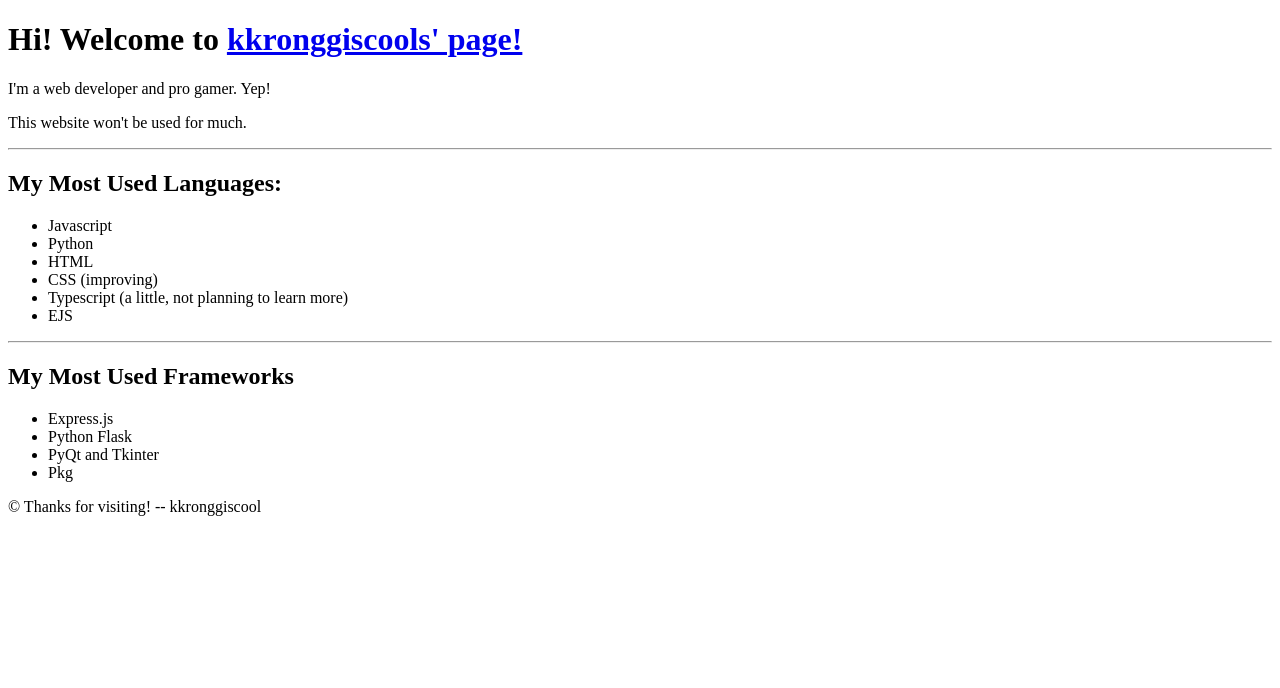
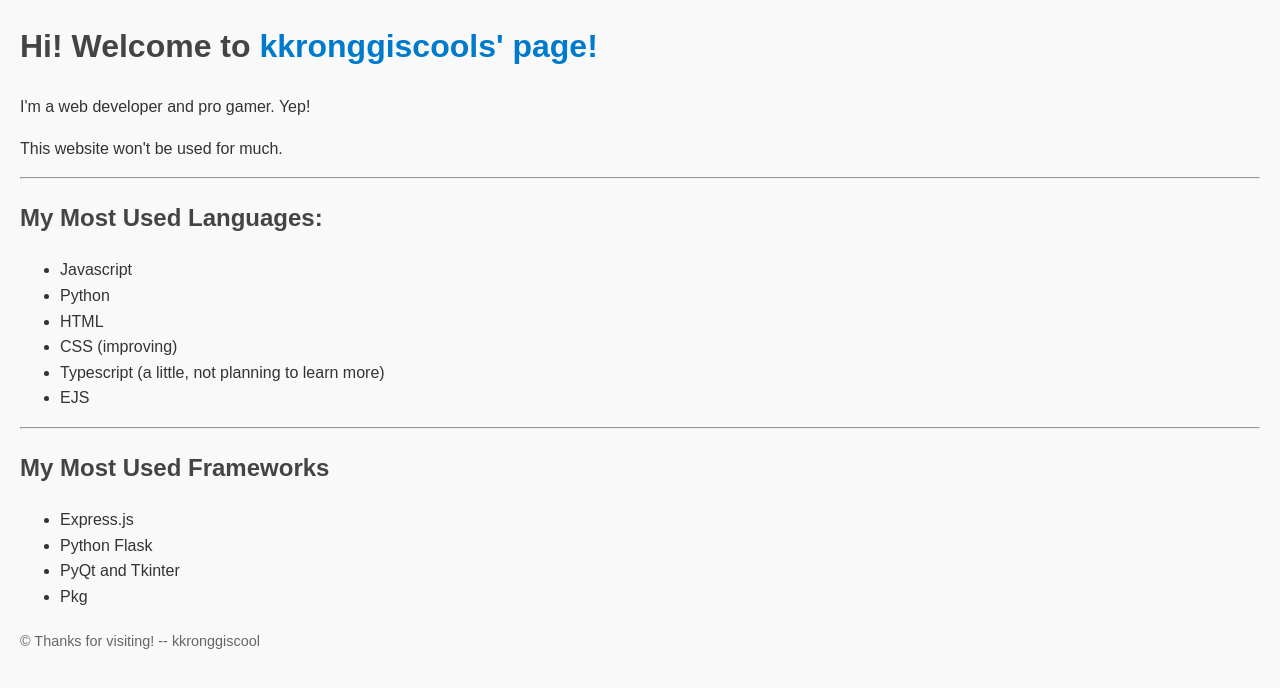
Before and after one commit to kkronggiscool/kkronggiscool.github.io, a plain HTML site: page index.html in a window 1280 px wide. Drawn offline with Linux system fonts and the light colour scheme.

Commit message:
Update index.html

```diff
--- a/index.html
+++ b/index.html
@@ -4,6 +4,30 @@
     <meta charset="UTF-8">
     <meta name="viewport" content="width=device-width, initial-scale=1.0">
     <title>kkronggiscool.github.io</title>
+    <style>
+        body {
+            font-family: Arial, sans-serif;
+            line-height: 1.6;
+            margin: 20px;
+            color: #333;
+            background-color: #f9f9f9;
+        }
+        a {
+            color: #007acc;
+            text-decoration: none;
+        }
+        a:hover {
+            text-decoration: underline;
+        }
+        h1, h2 {
+            color: #444;
+        }
+        footer {
+            margin-top: 20px;
+            font-size: 0.9em;
+            color: #666;
+        }
+    </style>
 </head>
 <body>
   <h1>Hi! Welcome to <a href="https://github.com/kkronggiscool">kkronggiscools' page!</a></h1>
```
